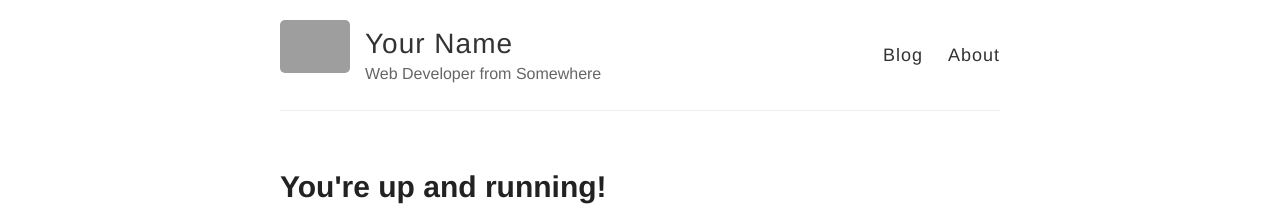
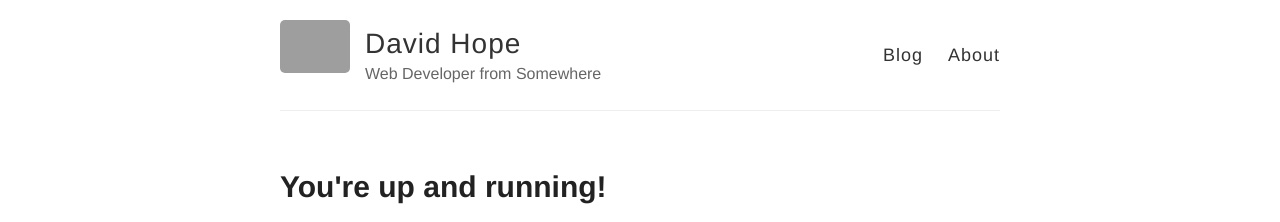
Before and after one commit to dhope/RezBaz, a Jekyll site: the page built from index.html, in a window 1280 px wide. Shown: the top 222 px of the page. Built offline with Jekyll 4.4.1, drawn with Linux system fonts in a browser that asks for light colours; grey boxes are pictures that could not be loaded.

Commit message:
Added name to _config.yml

```diff
--- a/_config.yml
+++ b/_config.yml
@@ -3,7 +3,7 @@
 #
 
 # Name of your site (displayed in the header)
-name: Your Name
+name: David Hope
 
 # Short bio or description (displayed in the header)
 description: Web Developer from Somewhere
```
